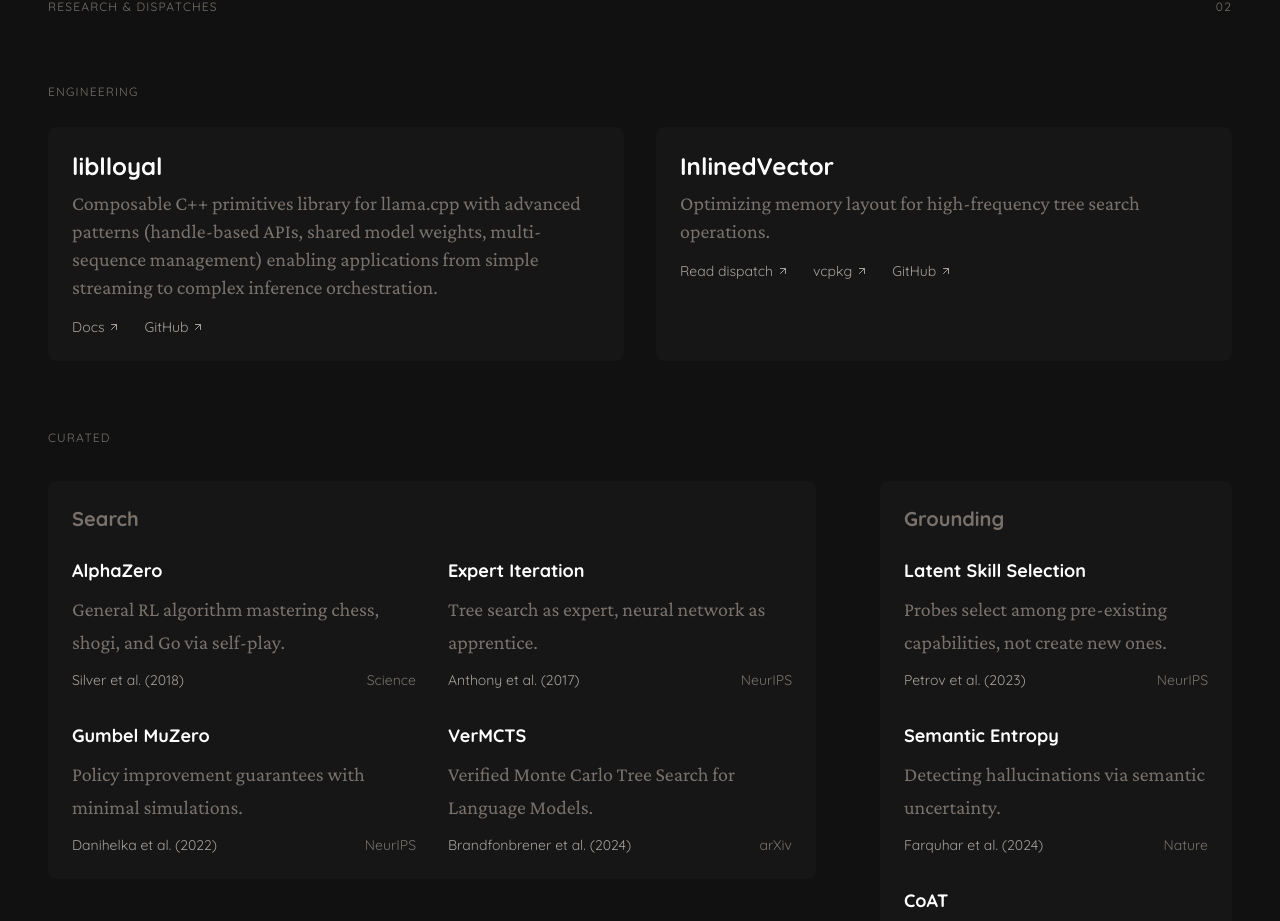
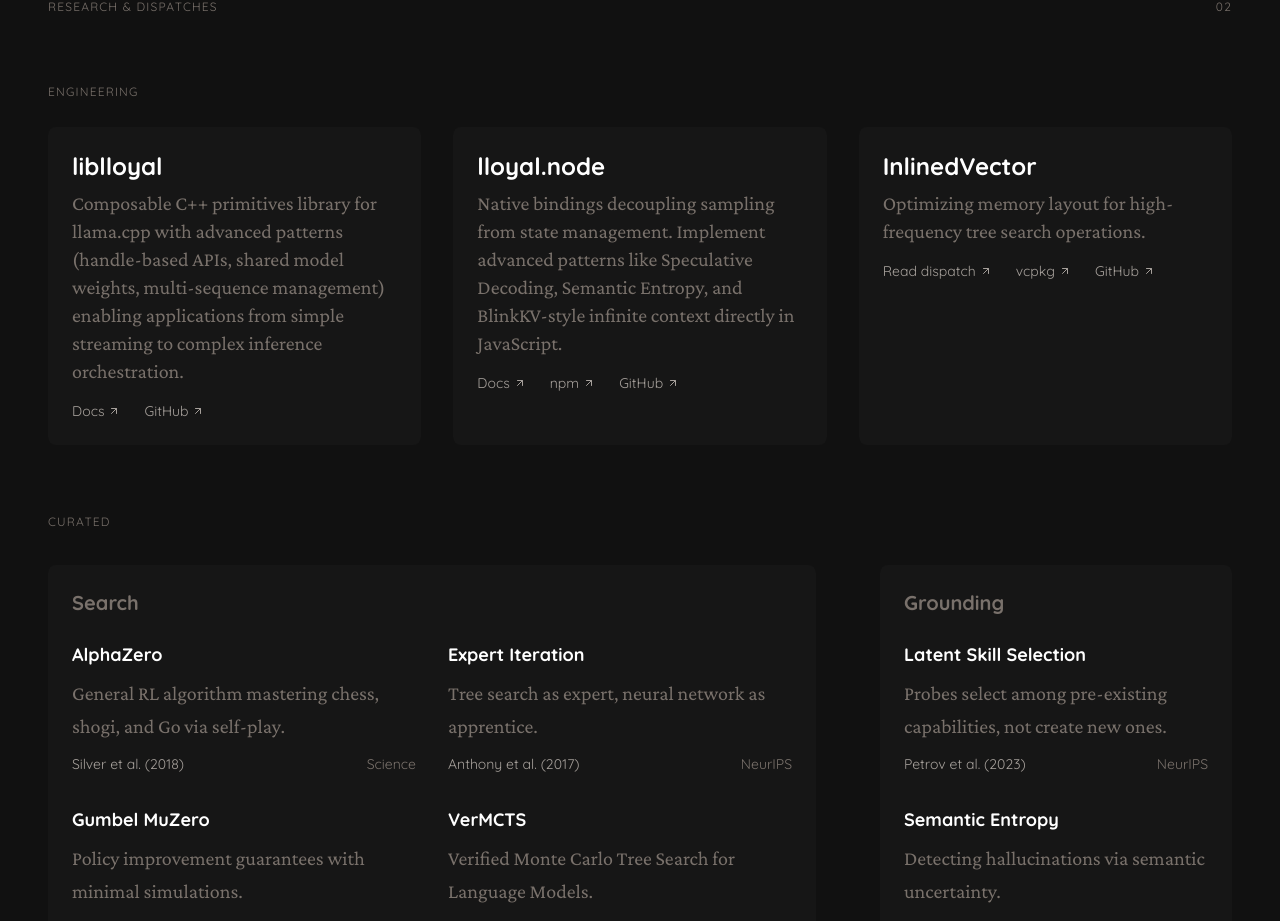
Before and after one commit to lloyal-ai/website, a React (Vite) app: page / in a window 1280 px wide. Shown: the part 1400-2321 px from the top of the page. Built offline with nearby package versions, Linux system fonts and the light colour scheme.

Commit message:
feat(content): add lloyal.node

```diff
--- a/src/pages/Home.jsx
+++ b/src/pages/Home.jsx
@@ -127,7 +127,7 @@ const Home = () => {
         <div className="mb-16">
           <span className="font-utility text-xs text-stone-500 uppercase tracking-widest">Engineering</span>
 
-          <div className="grid grid-cols-1 md:grid-cols-2 gap-8 mt-6">
+          <div className="grid grid-cols-1 md:grid-cols-2 lg:grid-cols-3 gap-8 mt-6">
             <article className="bg-white/[0.02] rounded-lg p-6">
               <h3 className="font-utility font-bold text-2xl text-white mb-2 leading-tight">
                 liblloyal
@@ -140,6 +140,26 @@ const Home = () => {
                   Docs <ArrowUpRight className="w-3 h-3" />
                 </a>
                 <a href="https://github.com/lloyal-ai/liblloyal" target="_blank" rel="noreferrer" className="text-sm text-stone-400 hover:text-emerald-400 transition-colors flex items-center gap-1">
+                  GitHub <ArrowUpRight className="w-3 h-3" />
+                </a>
+              </div>
+            </article>
+
+            <article className="bg-white/[0.02] rounded-lg p-6">
+              <h3 className="font-utility font-bold text-2xl text-white mb-2 leading-tight">
+                lloyal.node
+              </h3>
+              <p className="text-stone-500 text-xl mb-4">
+                Native bindings decoupling sampling from state management. Implement advanced patterns like Speculative Decoding, Semantic Entropy, and BlinkKV-style infinite context directly in JavaScript.
+              </p>
+              <div className="flex items-center gap-6 font-utility">
+                <a href="https://lloyal-ai.github.io/lloyal.node/" target="_blank" rel="noreferrer" className="text-sm text-stone-400 hover:text-emerald-400 transition-colors flex items-center gap-1">
+                  Docs <ArrowUpRight className="w-3 h-3" />
+                </a>
+                <a href="https://www.npmjs.com/package/@lloyal-labs/lloyal.node" target="_blank" rel="noreferrer" className="text-sm text-stone-400 hover:text-emerald-400 transition-colors flex items-center gap-1">
+                  npm <ArrowUpRight className="w-3 h-3" />
+                </a>
+                <a href="https://github.com/lloyal-ai/lloyal.node" target="_blank" rel="noreferrer" className="text-sm text-stone-400 hover:text-emerald-400 transition-colors flex items-center gap-1">
                   GitHub <ArrowUpRight className="w-3 h-3" />
                 </a>
               </div>
```
